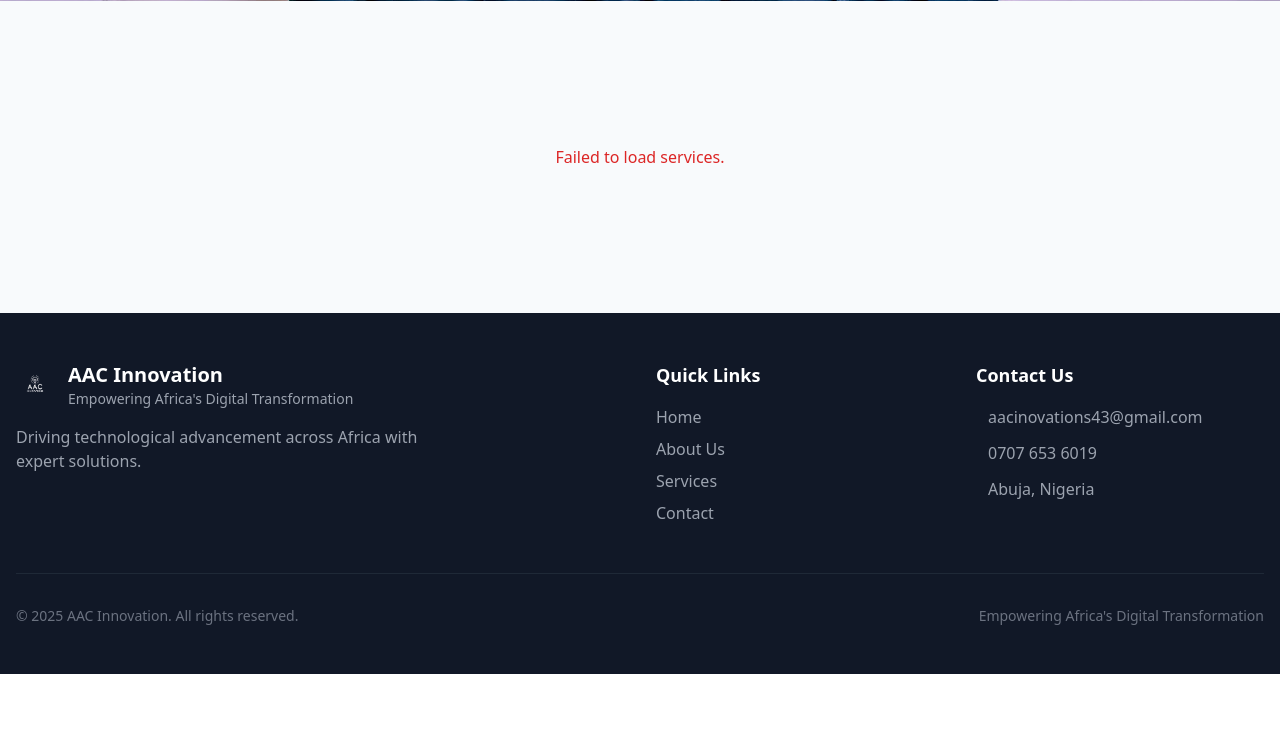
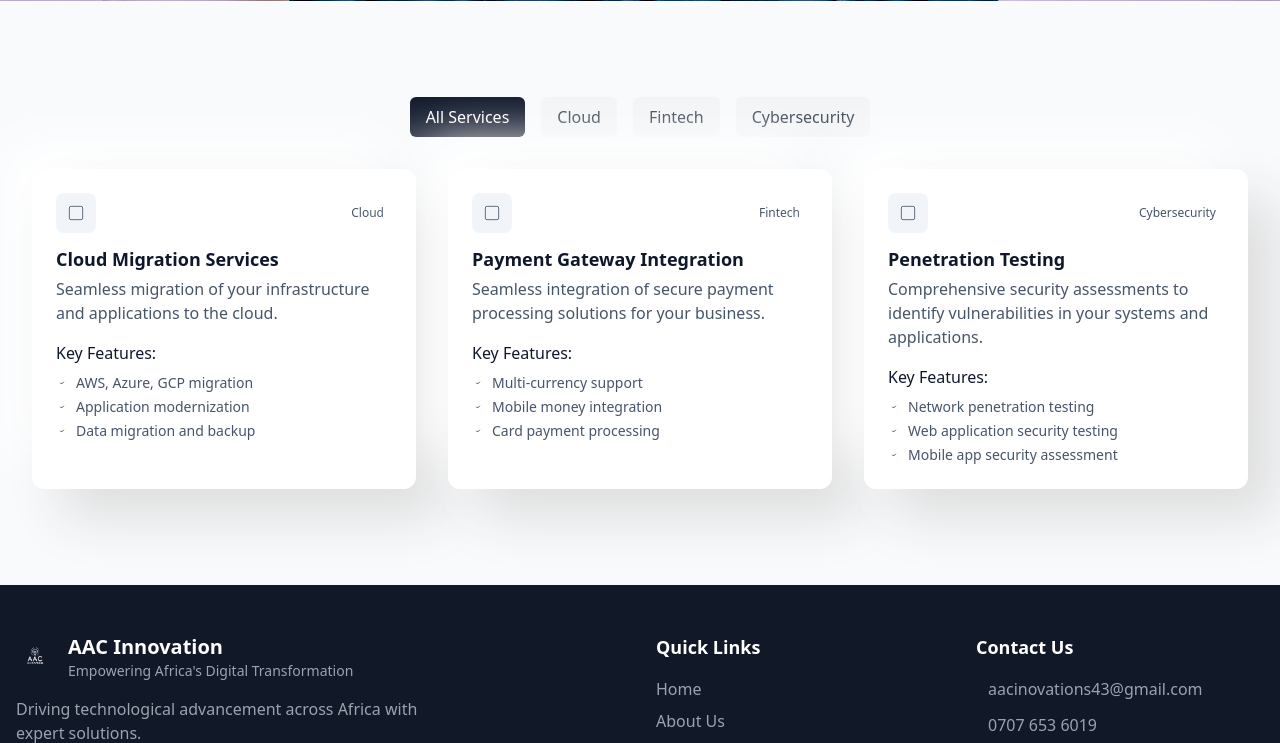
Before and after one commit to KabriAcid/aac_innovation, a PHP site: page /public/services.php in a window 1280 px wide. Shown: the part 511-1254 px from the top of the page. Before the commit the page ends 1185 px from the top, so only its background shows below. Run offline with PHP 8.4, Linux system fonts and the light colour scheme; data comes from the database, SQL or seed files in the repository; some libraries are stand-ins or nearby versions.

Commit message:
feat: Enhance services API response to parse features as JSON arrays and update services page with dynamic rendering

```diff
--- a/backend/api/services.php
+++ b/backend/api/services.php
@@ -11,6 +11,15 @@
     try {
         $stmt = $pdo->query('SELECT * FROM services WHERE is_active = 1');
         $rows = $stmt->fetchAll(PDO::FETCH_ASSOC);
+        // Parse features as JSON arrays if needed
+        foreach ($rows as &$row) {
+            if (isset($row['features']) && is_string($row['features'])) {
+                $decoded = json_decode($row['features'], true);
+                if (json_last_error() === JSON_ERROR_NONE && is_array($decoded)) {
+                    $row['features'] = $decoded;
+                }
+            }
+        }
         header('Content-Type: application/json');
         echo json_encode(['success' => true, 'data' => $rows]);
     } catch (PDOException $e) {
@@ -30,6 +39,13 @@
             http_response_code(404);
             echo json_encode(['success' => false, 'message' => 'Service not found']);
             exit;
+        }
+        // Parse features as JSON array if needed
+        if (isset($row['features']) && is_string($row['features'])) {
+            $decoded = json_decode($row['features'], true);
+            if (json_last_error() === JSON_ERROR_NONE && is_array($decoded)) {
+                $row['features'] = $decoded;
+            }
         }
         header('Content-Type: application/json');
         echo json_encode(['success' => true, 'data' => $row]);
--- a/backend/config/database.php
+++ b/backend/config/database.php
@@ -1,6 +1,9 @@
 <?php
 
 require_once __DIR__ . '/../vendor/autoload.php';
+
+// African date and timezone
+date_default_timezone_set('Africa/Lagos');
 
 use Dotenv\Dotenv;
 
--- a/public/services.php
+++ b/public/services.php
@@ -1,39 +1,4 @@
 <?php
-// Services page for AAC Innovation
-// Includes header and footer, uses reusable navbar.js for mobile nav
-// Fetches services from backend/api/services.php
-
-// Fetch services from backend
-$services = [];
-$error = '';
-$category = isset($_GET['category']) ? $_GET['category'] : null;
-$apiPath = '../backend/api/services.php';
-if (file_exists($apiPath)) {
-    $json = file_get_contents($apiPath . '?all=1'); // ?all=1 to avoid any default filtering
-    $data = json_decode($json, true);
-    if (isset($data['success']) && $data['success'] && isset($data['data']) && is_array($data['data'])) {
-        foreach ($data['data'] as $service) {
-            // Parse features if needed
-            if (isset($service['features']) && is_string($service['features'])) {
-                $service['features'] = json_decode($service['features'], true);
-            }
-            $services[] = $service;
-        }
-    } else {
-        $error = 'Failed to load services.';
-    }
-} else {
-    $error = 'Service API not found.';
-}
-// Filter by category if set
-$filteredServices = $category ? array_filter($services, function ($s) use ($category) {
-    return $s['category'] === $category;
-}) : $services;
-// Get unique categories
-$categories = array_unique(array_map(function ($s) {
-    return $s['category'];
-}, $services));
-// Icon SVG map
 function service_icon_svg($icon, $class = '')
 {
     switch ($icon) {
@@ -94,61 +59,128 @@
         <!-- Service Filters & Cards -->
         <section class="section-padding bg-secondary-50">
             <div class="container-max">
-                <?php if ($error): ?>
-                    <div class="text-center text-red-600 py-12"> <?= htmlspecialchars($error) ?> </div>
-                <?php elseif (empty($services)): ?>
-                    <div class="text-center text-secondary-600 py-12">No services available at this time.</div>
-                <?php else: ?>
-                    <div class="flex flex-wrap gap-4 justify-center mb-8">
-                        <a href="services.php" class="px-4 py-2 rounded-md font-medium transition-colors <?php if (!$category) echo 'bg-primary-900 text-white';
-                                                                                                            else echo 'bg-gray-100 text-gray-700 hover:bg-primary-50 hover:text-primary-700'; ?>">All Services</a>
-                        <?php foreach ($categories as $cat): ?>
-                            <a href="services.php?category=<?= urlencode($cat) ?>" class="px-4 py-2 rounded-md font-medium transition-colors <?php if ($category === $cat) echo 'bg-primary-900 text-white';
-                                                                                                                                                else echo 'bg-gray-100 text-gray-700 hover:bg-primary-50 hover:text-primary-700'; ?>">
-                                <?= ucfirst($cat) ?>
-                            </a>
-                        <?php endforeach; ?>
-                    </div>
-                    <div class="grid grid-cols-1 md:grid-cols-2 lg:grid-cols-3 gap-8">
-                        <?php foreach ($filteredServices as $service):
-                            $icon = $service['icon'] ?? '';
-                            $categoryTitle = ucfirst($service['category'] ?? '');
-                        ?>
-                            <div class="card h-full box-shadow">
-                                <div class="card-header">
-                                    <div class="flex items-center justify-between mb-3">
-                                        <div class="w-10 h-10 bg-primary-100 rounded-lg flex items-center justify-center">
-                                            <?= service_icon_svg($icon, 'h-5 w-5 text-primary-600') ?>
-                                        </div>
-                                        <span class="text-xs font-medium text-primary-600 bg-primary-50 px-2 py-1 rounded-full"> <?= $categoryTitle ?> </span>
-                                    </div>
-                                    <div class="card-title text-lg font-bold text-secondary-900"> <?= htmlspecialchars($service['title']) ?> </div>
-                                    <div class="card-description text-secondary-600"> <?= htmlspecialchars($service['description']) ?> </div>
-                                </div>
-                                <div class="card-content mt-4">
-                                    <div class="space-y-2">
-                                        <h4 class="font-medium text-secondary-900">Key Features:</h4>
-                                        <ul class="space-y-1">
-                                            <?php if (isset($service['features']) && is_array($service['features'])):
-                                                foreach (array_slice($service['features'], 0, 3) as $feature): ?>
-                                                    <li class="flex items-center text-sm text-secondary-600">
-                                                        <?= check_svg('h-3 w-3 text-primary-600 mr-2 flex-shrink-0') ?>
-                                                        <?= htmlspecialchars($feature) ?>
-                                                    </li>
-                                            <?php endforeach;
-                                            endif; ?>
-                                        </ul>
-                                    </div>
-                                </div>
-                            </div>
-                        <?php endforeach; ?>
-                    </div>
-                <?php endif; ?>
+                <div id="services-error" class="text-center text-red-600 py-12 hidden"></div>
+                <div id="services-filters" class="flex flex-wrap gap-4 justify-center mb-8"></div>
+                <div id="services-list" class="grid grid-cols-1 md:grid-cols-2 lg:grid-cols-3 gap-8"></div>
             </div>
         </section>
     </main>
     <?php include '../components/footer.php'; ?>
     <script src="js/navbar.js"></script>
+    <script>
+        // --- SVG icon helpers ---
+        function serviceIconSVG(icon, cls = '') {
+            switch (icon) {
+                case 'Shield':
+                case 'ShieldCheck':
+                    return `<svg xmlns="http://www.w3.org/2000/svg" class="${cls}" fill="none" viewBox="0 0 24 24" stroke="currentColor"><path stroke-linecap="round" stroke-linejoin="round" stroke-width="2" d="M12 3l8 4v5c0 5.25-3.5 10-8 10S4 17.25 4 12V7l8-4z"/></svg>`;
+                case 'CreditCard':
+                    return `<svg xmlns="http://www.w3.org/2000/svg" class="${cls}" fill="none" viewBox="0 0 24 24" stroke="currentColor"><rect x="2" y="5" width="20" height="14" rx="2"/><path d="M2 10h20"/></svg>`;
+                case 'Cloud':
+                    return `<svg xmlns="http://www.w3.org/2000/svg" class="${cls}" fill="none" viewBox="0 0 24 24" stroke="currentColor"><path d="M17.5 19a4.5 4.5 0 0 0 0-9c-.2 0-.4 0-.6.03A6 6 0 1 0 6 17"/></svg>`;
+                case 'Brain':
+                    return `<svg xmlns="http://www.w3.org/2000/svg" class="${cls}" fill="none" viewBox="0 0 24 24" stroke="currentColor"><circle cx="12" cy="12" r="10"/><path d="M8 15s1.5-2 4-2 4 2 4 2"/></svg>`;
+                case 'Wifi':
+                    return `<svg xmlns="http://www.w3.org/2000/svg" class="${cls}" fill="none" viewBox="0 0 24 24" stroke="currentColor"><path d="M5 13a10 10 0 0 1 14 0M8.5 16.5a5 5 0 0 1 7 0M12 20h.01"/></svg>`;
+                case 'Smartphone':
+                    return `<svg xmlns="http://www.w3.org/2000/svg" class="${cls}" fill="none" viewBox="0 0 24 24" stroke="currentColor"><rect x="7" y="2" width="10" height="20" rx="2"/><path d="M12 18h.01"/></svg>`;
+                case 'Globe':
+                    return `<svg xmlns="http://www.w3.org/2000/svg" class="${cls}" fill="none" viewBox="0 0 24 24" stroke="currentColor"><circle cx="12" cy="12" r="10"/><path d="M2 12h20M12 2a15.3 15.3 0 0 1 0 20M12 2a15.3 15.3 0 0 0 0 20"/></svg>`;
+                case 'ShoppingCart':
+                    return `<svg xmlns="http://www.w3.org/2000/svg" class="${cls}" fill="none" viewBox="0 0 24 24" stroke="currentColor"><circle cx="9" cy="21" r="1"/><circle cx="20" cy="21" r="1"/><path d="M1 1h4l2.68 13.39a2 2 0 0 0 2 1.61h9.72a2 2 0 0 0 2-1.61L23 6H6"/></svg>`;
+                case 'Wrench':
+                    return `<svg xmlns="http://www.w3.org/2000/svg" class="${cls}" fill="none" viewBox="0 0 24 24" stroke="currentColor"><path d="M14.7 6.3a5 5 0 0 1-6.6 6.6l-4.6 4.6a2 2 0 1 0 2.8 2.8l4.6-4.6a5 5 0 0 1 6.6-6.6z"/></svg>`;
+                default:
+                    return `<svg xmlns="http://www.w3.org/2000/svg" class="${cls}" fill="none" viewBox="0 0 24 24" stroke="currentColor"><rect x="4" y="4" width="16" height="16" rx="2"/></svg>`;
+            }
+        }
+
+        function checkSVG(cls = '') {
+            return `<svg xmlns="http://www.w3.org/2000/svg" class="${cls}" fill="none" viewBox="0 0 24 24" stroke="currentColor"><path stroke-linecap="round" stroke-linejoin="round" stroke-width="2" d="M9 12l2 2l4-4" /></svg>`;
+        }
+
+        // --- Render logic ---
+        let allServices = [];
+        let selectedCategory = null;
+
+        function renderFilters(services) {
+            const categories = Array.from(new Set(services.map(s => s.category)));
+            let html = `<a href="#" class="px-4 py-2 rounded-md font-medium transition-colors ${!selectedCategory ? 'bg-primary-900 text-white' : 'bg-gray-100 text-gray-700 hover:bg-primary-50 hover:text-primary-700'}" data-category="">All Services</a>`;
+            for (const cat of categories) {
+                html += `<a href="#" class="px-4 py-2 rounded-md font-medium transition-colors ${selectedCategory === cat ? 'bg-primary-900 text-white' : 'bg-gray-100 text-gray-700 hover:bg-primary-50 hover:text-primary-700'}" data-category="${cat}">${cat.charAt(0).toUpperCase() + cat.slice(1)}</a>`;
+            }
+            document.getElementById('services-filters').innerHTML = html;
+            // Add click listeners
+            document.querySelectorAll('#services-filters a').forEach(a => {
+                a.onclick = e => {
+                    e.preventDefault();
+                    selectedCategory = a.dataset.category || null;
+                    renderServices();
+                    renderFilters(allServices);
+                };
+            });
+        }
+
+        function renderServices() {
+            let filtered = selectedCategory ? allServices.filter(s => s.category === selectedCategory) : allServices;
+            if (!filtered.length) {
+                document.getElementById('services-list').innerHTML = '<div class="text-center text-secondary-600 py-12">No services available at this time.</div>';
+                return;
+            }
+            let html = '';
+            for (const service of filtered) {
+                const icon = service.icon || '';
+                const categoryTitle = service.category ? service.category.charAt(0).toUpperCase() + service.category.slice(1) : '';
+                html += `<div class="card h-full box-shadow">
+                <div class="card-header">
+                    <div class="flex items-center justify-between mb-3">
+                        <div class="w-10 h-10 bg-primary-100 rounded-lg flex items-center justify-center">
+                            ${serviceIconSVG(icon, 'h-5 w-5 text-primary-600')}
+                        </div>
+                        <span class="text-xs font-medium text-primary-600 bg-primary-50 px-2 py-1 rounded-full"> ${categoryTitle} </span>
+                    </div>
+                    <div class="card-title text-lg font-bold text-secondary-900">${service.title}</div>
+                    <div class="card-description text-secondary-600">${service.description}</div>
+                </div>
+                <div class="card-content mt-4">
+                    <div class="space-y-2">
+                        <h4 class="font-medium text-secondary-900">Key Features:</h4>
+                        <ul class="space-y-1">`;
+                if (Array.isArray(service.features)) {
+                    for (const feature of service.features.slice(0, 3)) {
+                        html += `<li class="flex items-center text-sm text-secondary-600">${checkSVG('h-3 w-3 text-primary-600 mr-2 flex-shrink-0')}${feature}</li>`;
+                    }
+                }
+                html += `</ul>
+                    </div>
+                </div>
+            </div>`;
+            }
+            document.getElementById('services-list').innerHTML = html;
+        }
+
+        function showError(msg) {
+            const el = document.getElementById('services-error');
+            el.textContent = msg;
+            el.classList.remove('hidden');
+        }
+
+        // Fetch services on page load (like useEffect)
+        window.addEventListener('DOMContentLoaded', function() {
+            fetch('../backend/api/services.php')
+                .then(res => res.json())
+                .then(data => {
+                    if (data.success && Array.isArray(data.data)) {
+                        allServices = data.data;
+                        renderFilters(allServices);
+                        renderServices();
+                    } else {
+                        showError('Failed to load services.');
+                    }
+                })
+                .catch(() => showError('Failed to load services.'));
+        });
+    </script>
 </body>
 
 </html>
```
